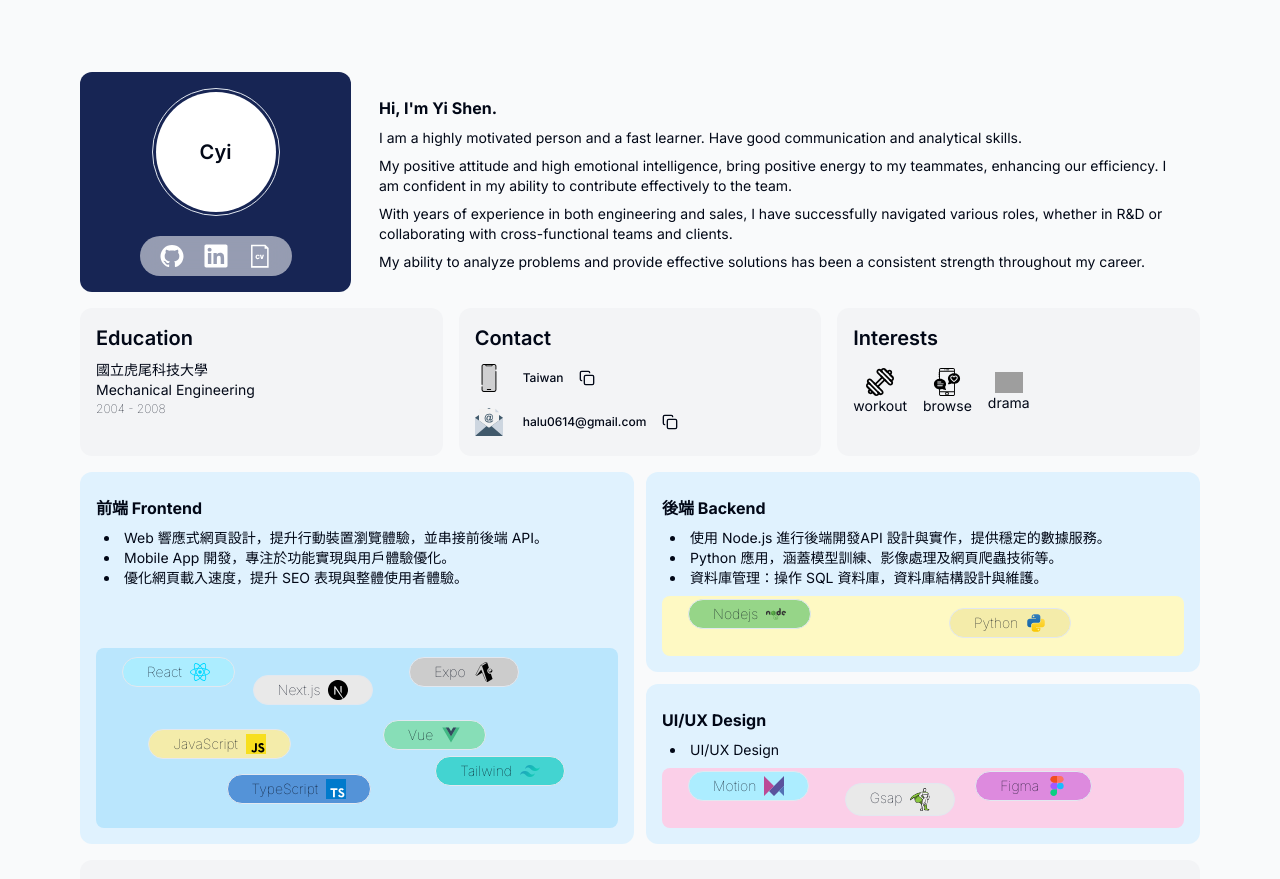
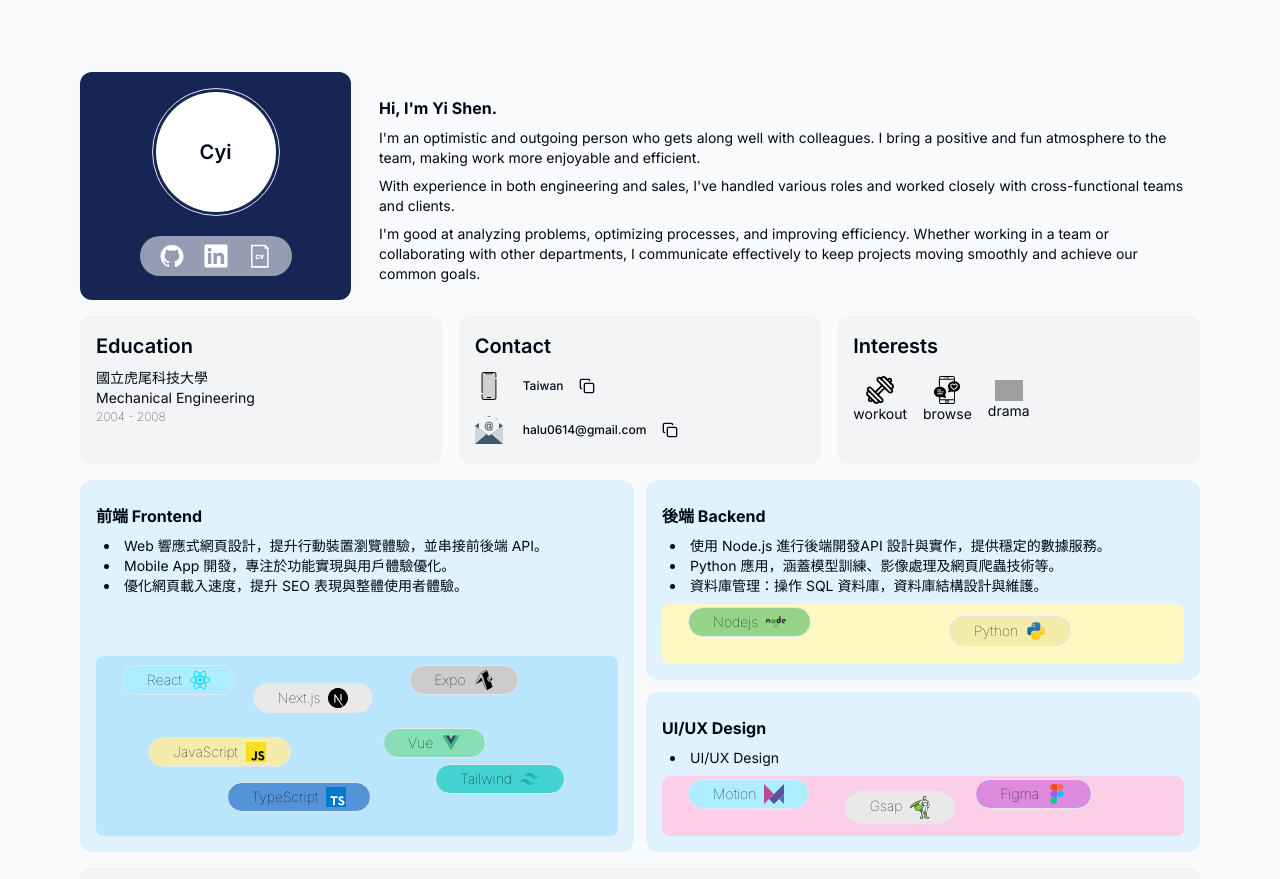
Before and after one commit to Cyishen/cyi-portfolio-2024v2-, a Next.js app: page / in a window 1280 px wide. Shown: the part 1680-2559 px from the top of the page. Built offline with nearby package versions, Linux system fonts and the light colour scheme; grey boxes are pictures that could not be loaded.

Commit message:
introduce change

```diff
--- a/src/components/about/Introduce.tsx
+++ b/src/components/about/Introduce.tsx
@@ -51,19 +51,15 @@ const Introduce = () => {
             <p className='font-bold text-md'>Hi, I&apos;m Yi Shen.</p>
 
             <p className='font-normal text-sm mt-2'>
-              I am a highly motivated person and a fast learner. Have good communication and analytical skills.
+              I'm an optimistic and outgoing person who gets along well with colleagues. I bring a positive and fun atmosphere to the team, making work more enjoyable and efficient.
             </p>
 
             <p className='font-normal text-sm mt-2'>
-              My positive attitude and high emotional intelligence, bring positive energy to my teammates, enhancing our efficiency. I am confident in my ability to contribute effectively to the team.
+              With experience in both engineering and sales, I've handled various roles and worked closely with cross-functional teams and clients.
             </p>
 
             <p className='font-normal text-sm mt-2'>
-              With years of experience in both engineering and sales, I have successfully navigated various roles, whether in R&D or collaborating with cross-functional teams and clients.
-            </p>
-
-            <p className='font-normal text-sm mt-2'>
-              My ability to analyze problems and provide effective solutions has been a consistent strength throughout my career.
+              I'm good at analyzing problems, optimizing processes, and improving efficiency. Whether working in a team or collaborating with other departments, I communicate effectively to keep projects moving smoothly and achieve our common goals.
             </p>
           </div>
         </div>
```
